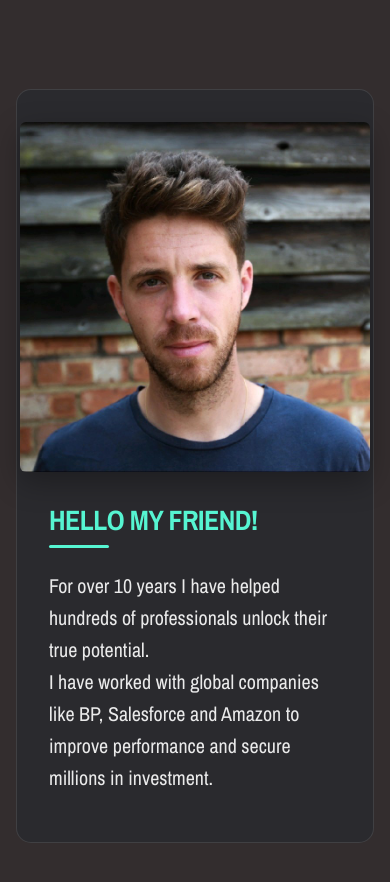
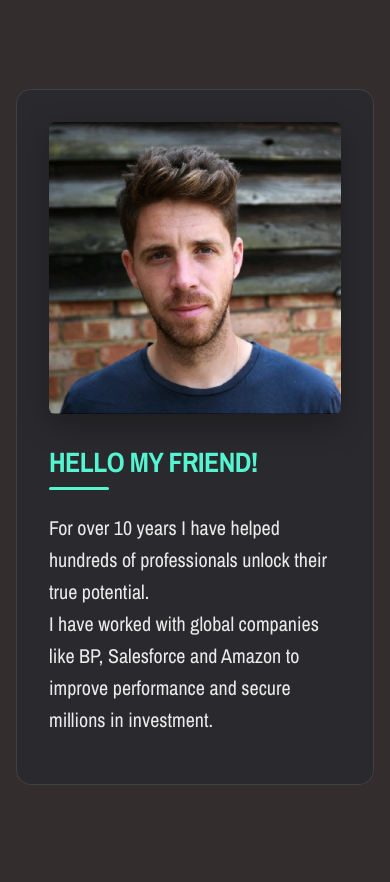
Before and after one commit to CarterStefan/nick_hampshire_coaching, a plain HTML site: page index.html in a window 390 px wide. Shown: the part 1440-2322 px from the top of the page. Drawn offline with nearby package versions, Linux system fonts and the light colour scheme.

Commit message:
Fixed profile image for mobile

```diff
--- a/css/custom.css
+++ b/css/custom.css
@@ -349,11 +349,18 @@ main.container {
 }
 
 .profile-img {
-  max-width: 350px;
-  max-height: 350px;
+  width: 100%;
+  max-width: 350px;   /* still cap it for larger screens */
+  height: auto;       /* keeps aspect ratio */
   border-radius: 15px;
   box-shadow: 0 10px 30px rgba(0, 0, 0, 0.3);
   transition: transform 0.3s ease;
+}
+
+@media (max-width: 768px) {
+  .profile-img {
+    max-width: 100%;
+  }
 }
 
 .profile-img:hover {
```
